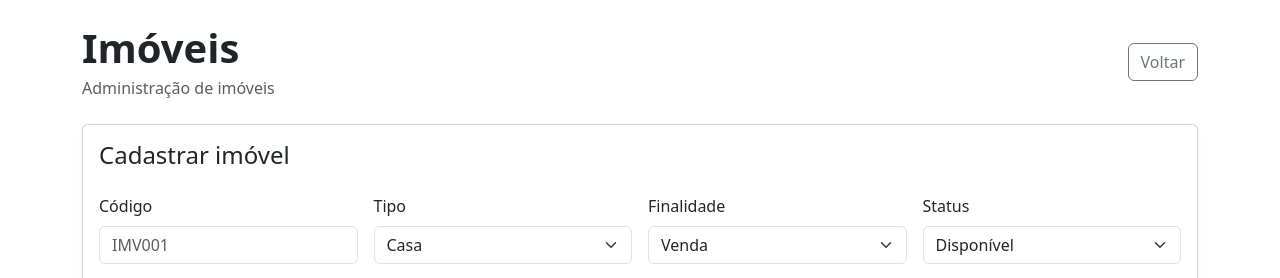
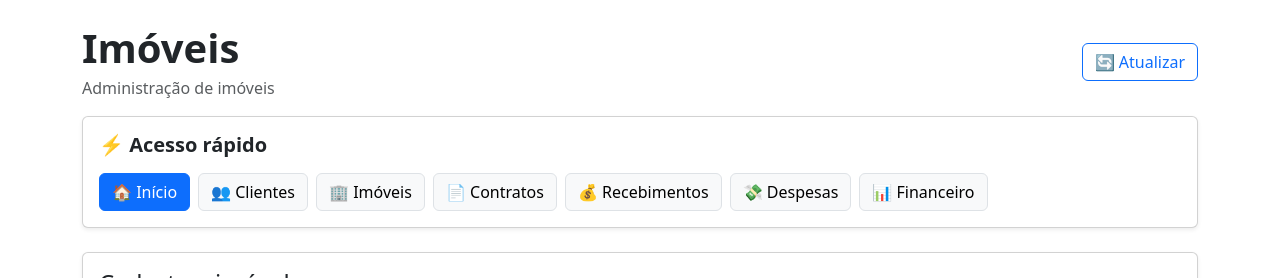
Before and after one commit to MarianeStriani/sistema-imobiliaria, a Next.js app: page /imoveis in a window 1280 px wide. Shown: the top 278 px of the page. Built offline with nearby package versions, Linux system fonts and the light colour scheme; no server answers; the database is empty.

Commit message:
Atualizar o page.js

```diff
--- a/app/imoveis/page.js
+++ b/app/imoveis/page.js
@@ -190,17 +190,77 @@ export default function ImoveisPage() {
   return (
     <main className="container py-4">
 
-      <div className="d-flex justify-content-between align-items-center mb-4">
+      {/* TÍTULO */}
+
+      <div className="d-flex justify-content-between align-items-center mb-3">
+
         <div>
-          <h1 className="fw-bold mb-1">Imóveis</h1>
+          <h1 className="fw-bold mb-1">
+            Imóveis
+          </h1>
+
           <p className="text-muted mb-0">
             Administração de imóveis
           </p>
         </div>
 
-        <a href="/" className="btn btn-outline-secondary">
-          Voltar
-        </a>
+        <button
+          type="button"
+          className="btn btn-outline-primary"
+          onClick={carregarImoveis}
+          disabled={carregando}
+        >
+          {carregando
+            ? "Atualizando..."
+            : "🔄 Atualizar"}
+        </button>
+
+      </div>
+
+      {/* ACESSO RÁPIDO */}
+
+      <div className="card shadow-sm mb-4">
+
+        <div className="card-body">
+
+          <h5 className="fw-bold mb-3">
+            ⚡ Acesso rápido
+          </h5>
+
+          <div className="d-flex gap-2 flex-wrap">
+
+            <a href="/" className="btn btn-primary">
+              🏠 Início
+            </a>
+
+            <a href="/clientes" className="btn btn-light border">
+              👥 Clientes
+            </a>
+
+            <a href="/imoveis" className="btn btn-light border">
+              🏢 Imóveis
+            </a>
+
+            <a href="/contratos" className="btn btn-light border">
+              📄 Contratos
+            </a>
+
+            <a href="/recebimentos" className="btn btn-light border">
+              💰 Recebimentos
+            </a>
+
+            <a href="/despesas" className="btn btn-light border">
+              💸 Despesas
+            </a>
+
+            <a href="/financeiro" className="btn btn-light border">
+              📊 Financeiro
+            </a>
+
+          </div>
+
+        </div>
+
       </div>
 
       <div className="card shadow-sm mb-4">
@@ -655,4 +715,4 @@ export default function ImoveisPage() {
 
     </main>
   )
-                    }
+}
```
